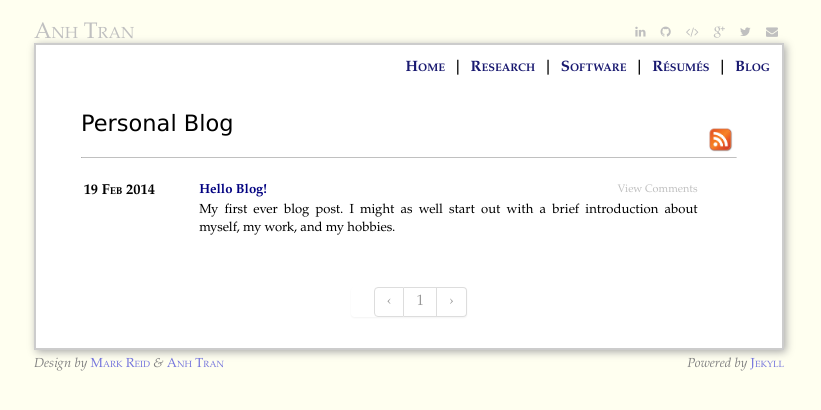
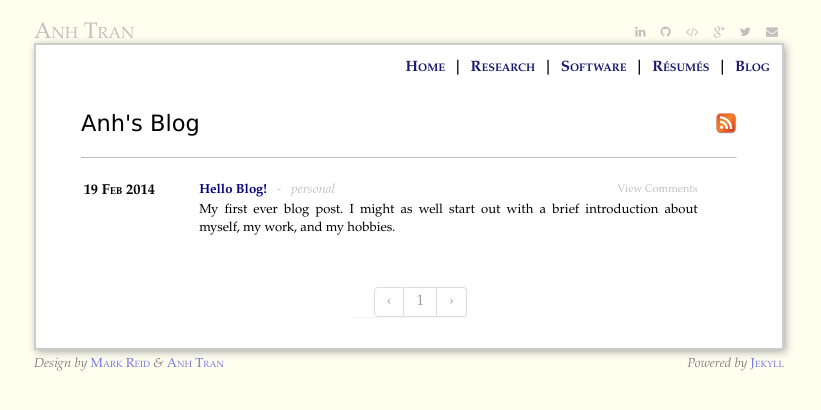
Before and after one commit to trananh/trananh.github.io, a Jekyll site: the page built from blog/index.html, in a window 1280 px wide. Shown: the top 410 px of the page, without its empty margins (231-1052 px from the left). Built offline with Jekyll 4.4.1, drawn with Linux system fonts in a browser that asks for light colours; the list of posts is cut into pages by our own code; comment, search, counter and statistics services are not loaded.

Commit message:
Added categories to posts and specified a permalink format.

```diff
--- a/_config.yml
+++ b/_config.yml
@@ -3,8 +3,10 @@ safe                : true
 lsi                 : false
 pygments            : true
 
+# Post configs
 paginate            : 5
 paginate_path       : "blog/page:num"
+permalink           : /blog/:categories/:year/:month/:day/:title.html
 
 # Site's URL
 url                 : http://trananh.github.io
--- a/_includes/navpagination.html
+++ b/_includes/navpagination.html
@@ -1,5 +1,4 @@
-{% if firstpage %}
-{% else %}
+{% if firstpage == nil %}
     {% assign firstpage = site.paginate_path | replace: 'page:num', '' %}
 {% endif %}
 
--- a/_posts/2014-02-19-hello-blog.html
+++ b/_posts/2014-02-19-hello-blog.html
@@ -4,6 +4,7 @@ title: Hello Blog!
 
 location: Tucson, AZ
 excerpt: My first ever blog post.  I might as well start out with a brief introduction about myself, my work, and my hobbies.
+category: personal
 
 comments: true
 ---
--- a/blog/index.html
+++ b/blog/index.html
@@ -3,14 +3,15 @@ layout: default
 title: anh &rarr; blog
 
 feed: atom.xml
-keywords: Anh Tran, Blog, Research, Hobbies, Family, Programming
+keywords: Anh Tran, Blog, Research, Programming, Hobbies, Family, Personal
 ---
 
-<h1>Personal Blog</h1>
+<h1 style="float: left;">Anh's Blog</h1>
 
 <a href="/blog/atom.xml" title="Atom feed">
-    <img src="/images/rss.png" style="float: right; margin: -2em .25em 0 0;" width="25">
+    <img src="/images/rss.png" width="22" style="float: right;" >
 </a>
+<p>&nbsp;</p>
 
 <hr style="margin-bottom: 1.5em;"/>
 
@@ -19,6 +20,15 @@ keywords: Anh Tran, Blog, Research, Hobbies, Family, Programming
         <h1 style="text-align: left">{{ post.date | date_to_string }}</h1>
         <p class="line">
             <a class="title" href="{{ post.url }}">{{ post.title }}</a>
+            {% if post.categories.size > 0 %}
+            <span style="color: silver; font-style: italic">&nbsp;&nbsp;-&nbsp;&nbsp;
+                {{ post.categories | first }}
+                {% assign stop = post.categories.size | minus:1 %}
+                {% for i in (1..stop) %}
+                |&nbsp;{{ post.categories[i] }}
+                {% endfor %}
+            </span>
+            {% endif %}
             <a class="comments" href="{{ post.url }}#disqus_thread">View Comments</a>
         </p>
         <p class="excerpt" style="margin-bottom: 2em;">{{ post.excerpt }}</p>
@@ -26,9 +36,9 @@ keywords: Anh Tran, Blog, Research, Hobbies, Family, Programming
 {% endfor %}
 
 
-<center>
+<span style="text-align: center">
     {% include navpagination.html %}
-</center>
+</span>
 
 <input type="hidden" id="disqus_shortname" value="{{ site.disqus_shortname }}">
 <script type="text/javascript">
```
